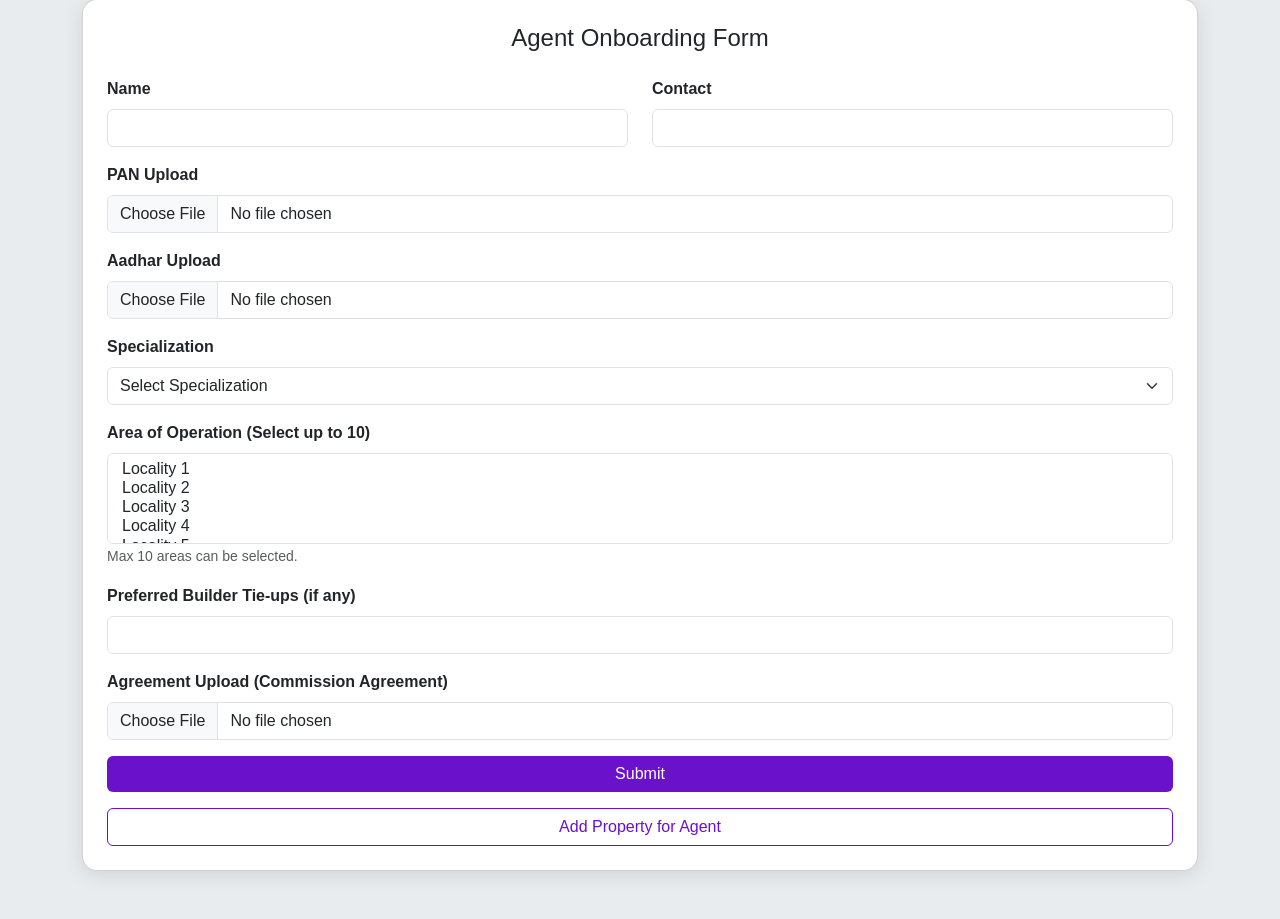
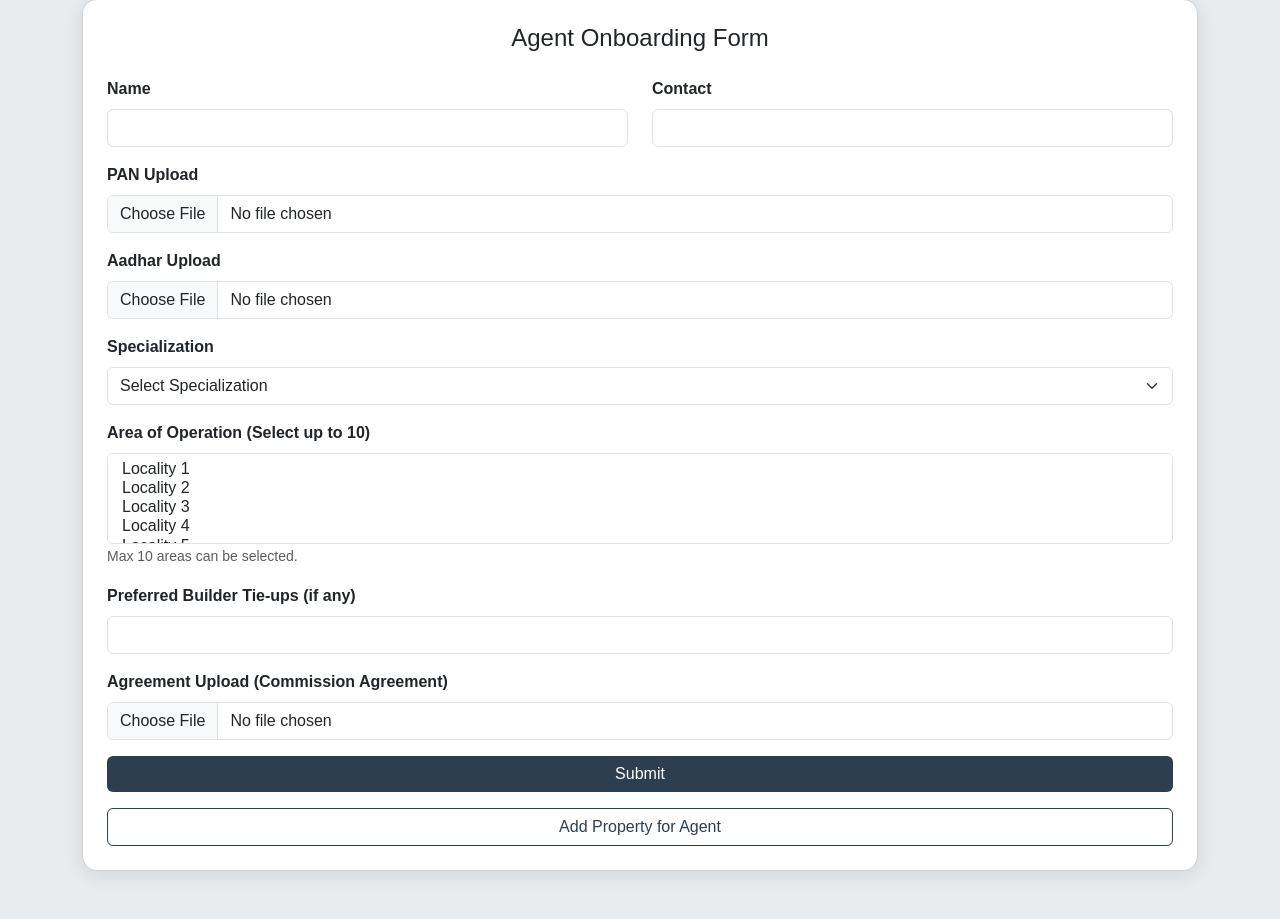
Before and after one commit to Veena-Infotech/VEC, a PHP site: page /add-agent-page.php in a window 1280 px wide. Shown: the part 51-970 px from the top of the page. Run offline with PHP 8.4, Linux system fonts and the light colour scheme.

Commit message:
`Update CSS styles in add-agent-page.php: change primary color to #2c3e50, hover color to rgb(32, 47, 62), and other related styles.`

```diff
--- a/add-agent-page.php
+++ b/add-agent-page.php
@@ -35,25 +35,25 @@
       font-weight: bold;
     }
     .btn-primary {
-      background-color: #6a11cb; /* Custom primary color */
+      background-color: #2c3e50;/* Custom primary color */
       border: none;
       transition: background-color 0.3s;
     }
     .btn-primary:hover {
-      background-color: #2575fc; /* Darker shade on hover */
+      background-color:rgb(32, 47, 62); /* Darker shade on hover */
     }
     .btn-outline-secondary {
-      color: #6a11cb;
-      border-color: #6a11cb;
+      color:#2c3e50;
+      border-color: #2c3e50;
       transition: background-color 0.3s, color 0.3s;
     }
     .btn-outline-secondary:hover {
-      background-color: #6a11cb;
+      background-color:rgb(57, 81, 104);
       color: white;
     }
     .form-control:focus {
-      border-color: #6a11cb;
-      box-shadow: 0 0 5px rgba(106, 17, 203, 0.5);
+      border-color:rgb(65, 91, 117);
+      box-shadow: 0 0 5px rgba(#2c3e50, 0.5);
     }
   </style>
 </head>
```
